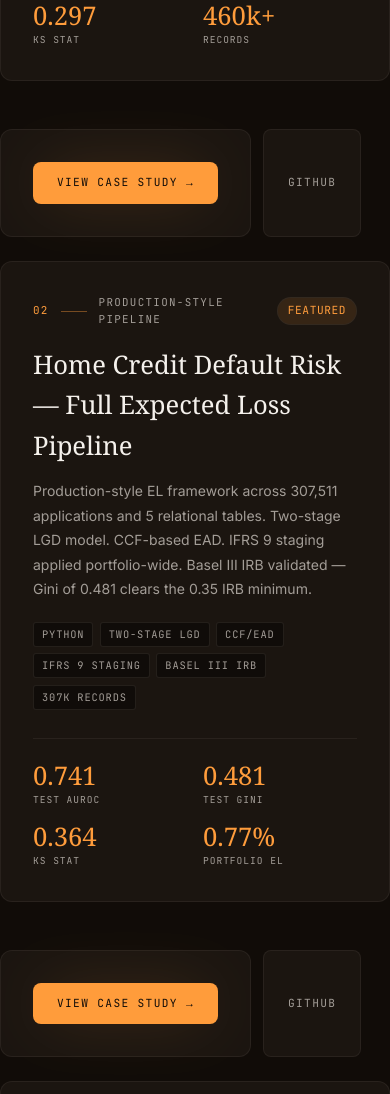
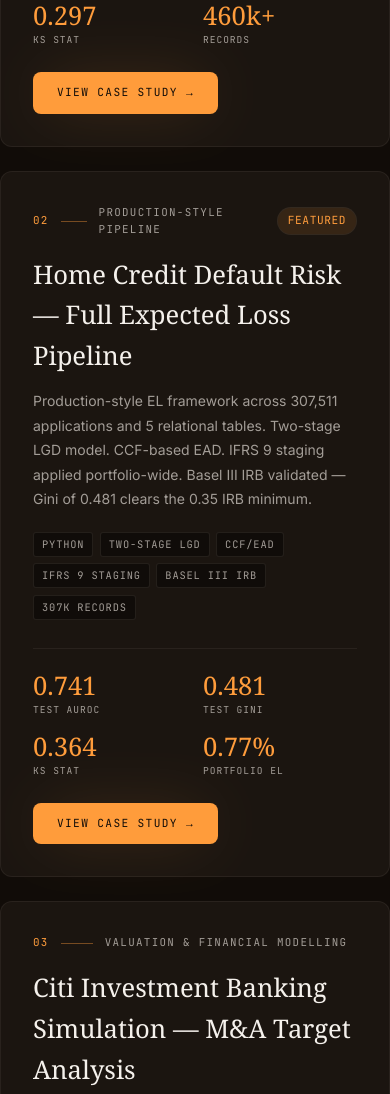
Before and after one commit to ShubhamMalpani97/ShubhamMalpani97.github.io, a plain HTML site: page projects.html in a window 390 px wide. Shown: the part 933-2027 px from the top of the page. Drawn offline with Linux system fonts and the light colour scheme.

Commit message:
Update projects.html

```diff
--- a/projects.html
+++ b/projects.html
@@ -25,9 +25,9 @@
     </a>
     <nav class="nav-desktop">
       <a href="index.html" class="nav-link" data-page="home">Home</a>
+      <a href="about.html" class="nav-link" data-page="about">About</a>
       <a href="projects.html" class="nav-link" data-page="projects">Projects</a>
       <a href="services.html" class="nav-link" data-page="services">Services</a>
-      <a href="about.html" class="nav-link" data-page="about">About</a>
       <a href="contact.html" class="nav-link" data-page="contact">Contact</a>
     </nav>
     <div class="header-actions">
@@ -43,9 +43,9 @@
   <div class="mobile-menu" id="mobile-menu">
     <div class="mobile-menu-inner">
       <a href="index.html" class="mobile-nav-link" data-page="home">Home</a>
+      <a href="about.html" class="mobile-nav-link" data-page="about">About</a>
       <a href="projects.html" class="mobile-nav-link" data-page="projects">Projects</a>
       <a href="services.html" class="mobile-nav-link" data-page="services">Services</a>
-      <a href="about.html" class="mobile-nav-link" data-page="about">About</a>
       <a href="contact.html" class="mobile-nav-link" data-page="contact">Contact</a>
       <a href="Shubham_Malpani_CV.pdf" target="_blank" class="btn btn-amber-outline" style="margin-top:0.5rem;justify-content:center;">
         Download Resume
@@ -79,7 +79,7 @@
         <div><div class="metric-val">0.297</div><div class="metric-label">KS Stat</div></div>
         <div><div class="metric-val">460k+</div><div class="metric-label">Records</div></div>
       </div>
-      <div class="project-actions"><span class="btn btn-amber">View Case Study →</span><a href="https://github.com/ShubhamMalpani97/credit-risk-pd-lgd-ead" target="_blank" rel="noreferrer" onclick="event.stopPropagation()" class="btn btn-outline">GitHub</a></div>
+      <div class="project-actions"><span class="btn btn-amber">View Case Study →</span></div>
     </a>
 
     <a href="project.html?id=home-credit-expected-loss" class="project-article reveal" style="display:block">
@@ -93,7 +93,7 @@
         <div><div class="metric-val">0.364</div><div class="metric-label">KS Stat</div></div>
         <div><div class="metric-val">0.77%</div><div class="metric-label">Portfolio EL</div></div>
       </div>
-      <div class="project-actions"><span class="btn btn-amber">View Case Study →</span><a href="https://github.com/ShubhamMalpani97/home-credit-expected-loss" target="_blank" rel="noreferrer" onclick="event.stopPropagation()" class="btn btn-outline">GitHub</a></div>
+      <div class="project-actions"><span class="btn btn-amber">View Case Study →</span></div>
     </a>
 
     <div class="project-article reveal">
@@ -121,7 +121,7 @@
         <div><div class="metric-val">21 pts</div><div class="metric-label">Gini Gap</div></div>
         <div><div class="metric-val">1,000</div><div class="metric-label">Borrowers</div></div>
       </div>
-      <div class="project-actions"><span class="btn btn-amber">View Case Study →</span><a href="https://github.com/ShubhamMalpani97/pd-modelling-failure-analysis" target="_blank" rel="noreferrer" onclick="event.stopPropagation()" class="btn btn-outline">GitHub</a></div>
+      <div class="project-actions"><span class="btn btn-amber">View Case Study →</span></div>
     </a>
 
     <div class="project-article reveal">
@@ -129,7 +129,7 @@
       <div class="project-title">Binomial Tree Option Pricing (Nifty 50)</div>
       <p class="project-desc">Multi-step binomial tree framework using backward induction and risk-neutral valuation. American and European options priced using live Nifty 50 market data. NetworkX used to visualise the full pricing lattice.</p>
       <div class="project-tags"><span class="tag">Python</span><span class="tag">Binomial Tree</span><span class="tag">Risk-Neutral Valuation</span><span class="tag">NetworkX</span><span class="tag">Nifty 50</span></div>
-      <div class="project-actions"><a href="project.html?id=binomial-tree" class="btn btn-amber">View Case Study →</a><a href="https://github.com/ShubhamMalpani97/binomial-tree-option-pricing-model" target="_blank" rel="noreferrer" class="btn btn-outline">GitHub</a></div>
+      <div class="project-actions"><a href="project.html?id=binomial-tree" class="btn btn-amber">View Case Study →</a></div>
     </div>
 
     <div class="project-article reveal">
@@ -137,7 +137,7 @@
       <div class="project-title">Black-Scholes Option Pricing (Nifty 50)</div>
       <p class="project-desc">Python implementation of Black-Scholes using dynamically estimated annualised volatility from historical returns — replacing fixed-assumption approaches with a data-driven method tied to live Nifty 50 data.</p>
       <div class="project-tags"><span class="tag">Python</span><span class="tag">Black-Scholes</span><span class="tag">Volatility Estimation</span><span class="tag">Real-Time Data</span><span class="tag">Nifty 50</span></div>
-      <div class="project-actions"><a href="project.html?id=black-scholes" class="btn btn-amber">View Case Study →</a><a href="https://github.com/ShubhamMalpani97/black-scholes-nifty50" target="_blank" rel="noreferrer" class="btn btn-outline">GitHub</a></div>
+      <div class="project-actions"><a href="project.html?id=black-scholes" class="btn btn-amber">View Case Study →</a></div>
     </div>
 
   </div>
@@ -151,7 +151,7 @@
       <p class="footer-tagline">Financial modelling and risk analytics. Credit risk frameworks under IFRS 9 and Basel III/IV, and company valuation via DCF and trading comparables.</p>
       <div class="footer-location">
         <svg width="14" height="14" fill="none" viewBox="0 0 24 24" stroke="currentColor" stroke-width="2"><path stroke-linecap="round" stroke-linejoin="round" d="M17.657 16.657L13.414 20.9a1.998 1.998 0 01-2.827 0l-4.244-4.243a8 8 0 1111.314 0z"/><path stroke-linecap="round" stroke-linejoin="round" d="M15 11a3 3 0 11-6 0 3 3 0 016 0z"/></svg>
-        India &middot; Open to relocation
+        India
       </div>
     </div>
     <div>
```
